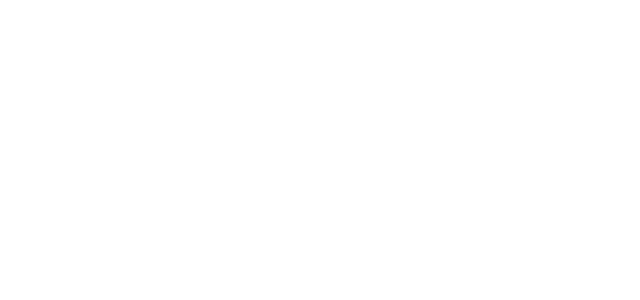
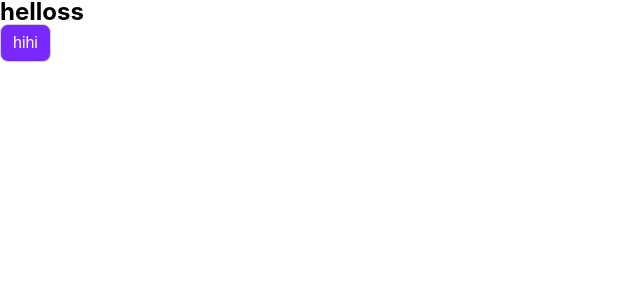
Before and after one commit to suho0815/MEME_FRONT_PROJECT, a React (Create React App) app: page / in a window 1280 px wide. Shown: the top 300 px of the page, without its empty margins (0-640 px from the left). Built offline with nearby package versions, Linux system fonts and the light colour scheme.

Commit message:
test: font Test, Style Test

```diff
--- a/src/pages/MainPage/index.js
+++ b/src/pages/MainPage/index.js
@@ -1,5 +1,13 @@
 /** 메인 페이지 */
+import {StyledDiv, StyledButton} from '../../styled'
 
 export const MainPage = () => {
-  return <main></main>
+  return (
+    <main>
+      <StyledDiv>helloss</StyledDiv>
+      <StyledButton color="white" background="#7929FF">
+        hihi
+      </StyledButton>
+    </main>
+  )
 }
--- a/src/styled/index.js
+++ b/src/styled/index.js
@@ -1,4 +1,5 @@
-import styled, {css} from 'styled-components'
+import styled from 'styled-components'
+import theme from './theme'
 
 export const StyledButton = styled.button`
   padding: 6px 12px;
@@ -7,6 +8,12 @@ export const StyledButton = styled.button`
   line-height: 1.5;
   border: 1px solid lightgray;
 
-  color: ${color => color || 'gray'};
+  color: ${props => props.color || 'gray'};
   background: ${props => props.background || 'white'};
 `
+
+export const StyledDiv = styled.div`
+  font-size: ${theme.fontSize.lg};
+  font-family: 'Inter';
+  font-weight: bold;
+`
```
Also changed, not shown: src/App.css (+7 -0 lines), src/styled/fonts/Inter-VariableFont_slnt,wght.ttf (added).
